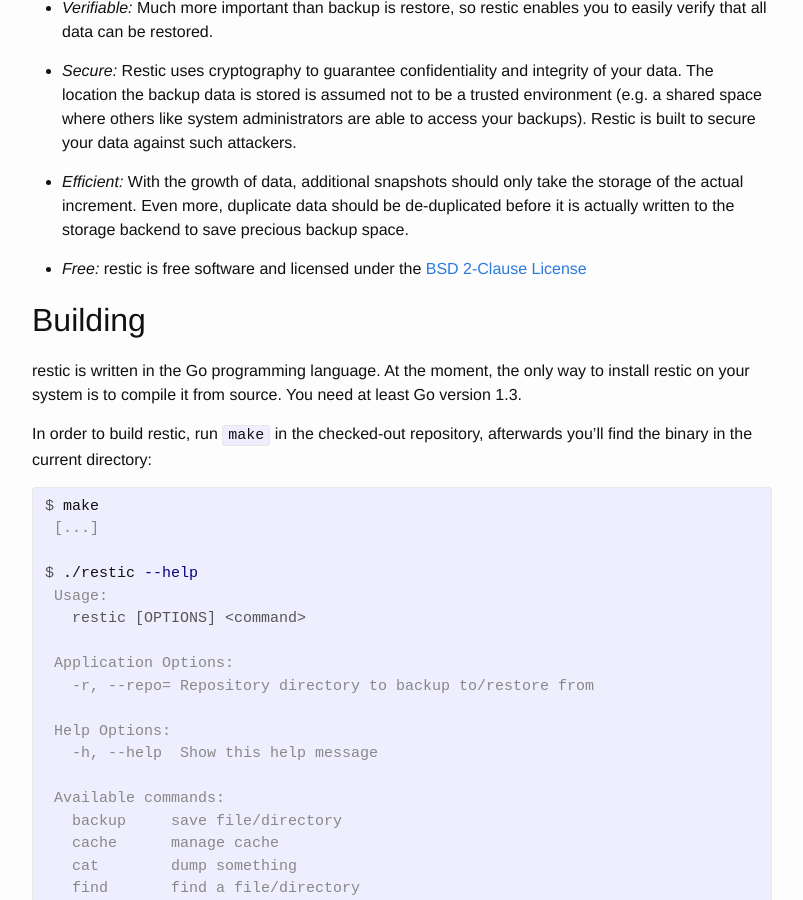
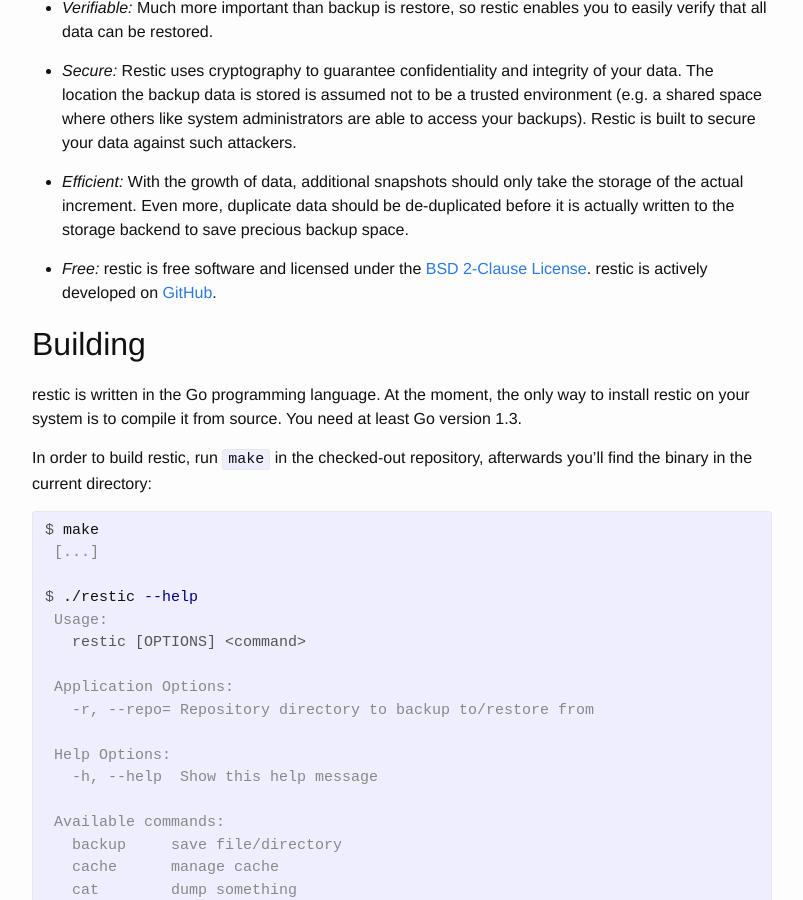
Before and after one commit to restic/restic.github.io, a Jekyll site: the page built from index.md, in a window 1280 px wide and 900 px high, scrolled down 396 px. Shown: the whole window, without its empty margins (238-1041 px from the left). Built offline with Jekyll 4.4.1, drawn with Linux system fonts in a browser that asks for light colours.

Commit message:
Add reference to github repo to BSD section

```diff
--- a/index.md
+++ b/index.md
@@ -17,7 +17,7 @@ restic is a program that does backups right. The design goals are:
 
  * *Efficient:* With the growth of data, additional snapshots should only take the storage of the actual increment. Even more, duplicate data should be de-duplicated before it is actually written to the storage backend to save precious backup space.
 
- * *Free:* restic is free software and licensed under the [BSD 2-Clause License](https://github.com/restic/restic/blob/master/LICENSE)
+ * *Free:* restic is free software and licensed under the [BSD 2-Clause License](https://github.com/restic/restic/blob/master/LICENSE). restic is actively developed on [GitHub](https://github.com/restic/restic/).
 
 Building
 ========
```
